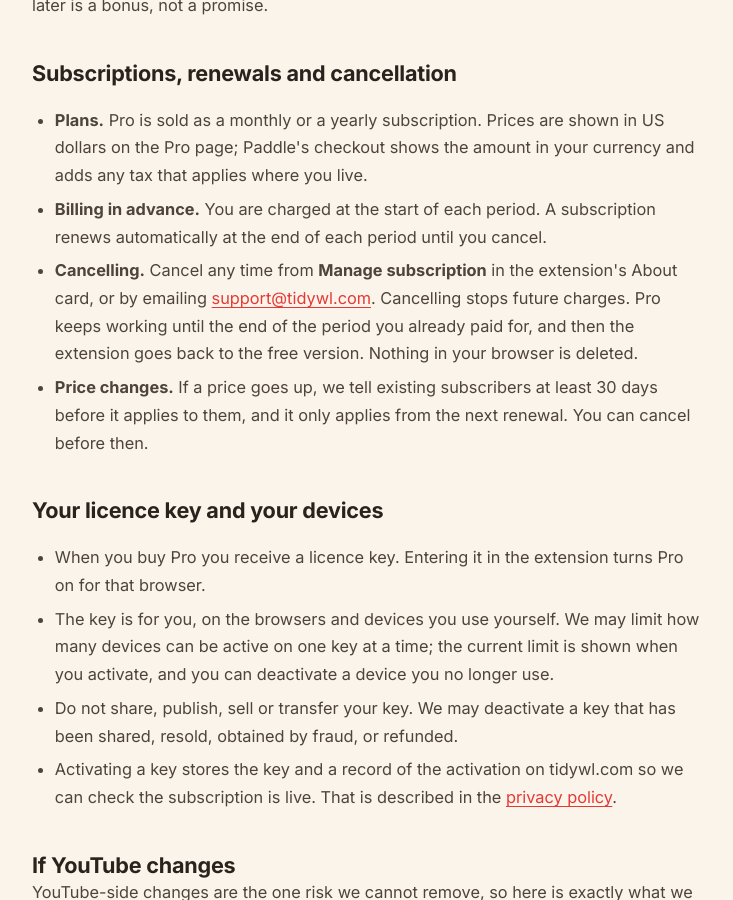
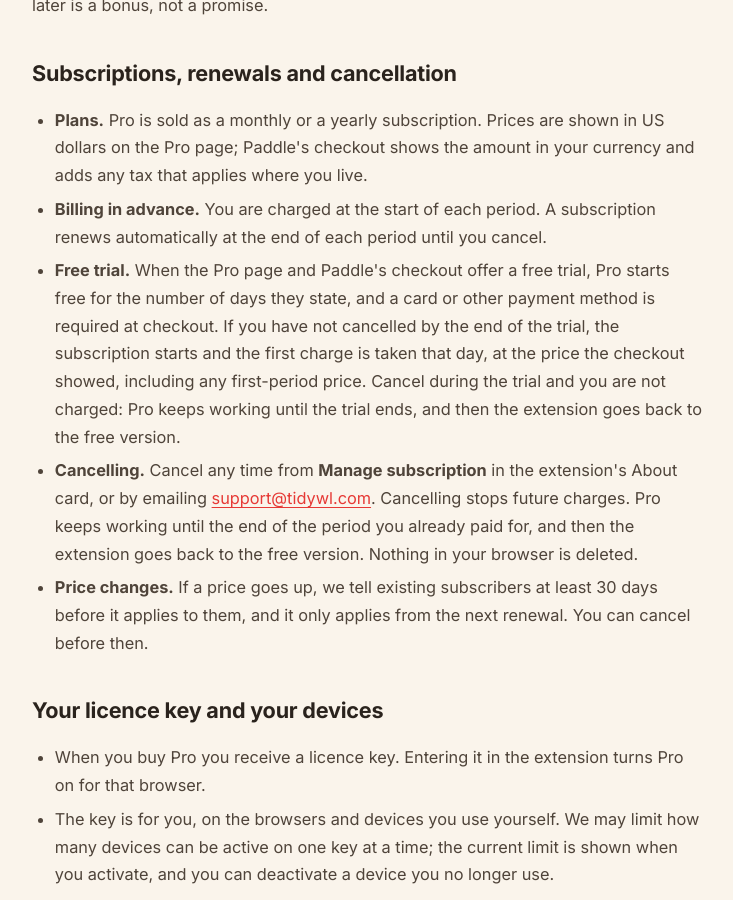
Before and after one commit to dominic-lam/tidywl-site, a Jekyll site: the page built from terms/index.html, in a window 1280 px wide and 900 px high, scrolled down 1632 px. Shown: the whole window, without its empty margins (272-1005 px from the left). Built offline with Jekyll 4.4.1, drawn with Linux system fonts in a browser that asks for light colours; some of the changed text lies outside the part shown.

Commit message:
pricing, terms, refunds: words for Pro's 7-day free trial
The pricing page reads license.trial from the live config, the extension card's switch, and only then says "Start 7 days free" with the card-required line; the terms gain a Free trial clause and the refund policy says a trial is not a charge. Paddle's trial goes on before the config switch, so the words never promise a trial the checkout does not give.

Co-Authored-By: Claude Opus 5.5 <noreply@anthropic.com>
Claude-Session: https://claude.ai/code/session_019D4Lkk2fjfM8ZP8JNgNv7h

```diff
--- a/refunds/index.html
+++ b/refunds/index.html
@@ -14,6 +14,7 @@ permalink: /refunds/
     <h2>The short version</h2>
     <ul>
       <li><strong>Any charge, within 14 days: full refund. No questions, no conditions, no exceptions.</strong> That includes renewals. If a yearly plan renewed and you meant to cancel, tell us within 14 days of the charge and it comes back. It does not matter how much you used TidyWL in those 14 days, and we will not ask.</li>
+      <li><strong>A free trial is not a charge.</strong> Cancel before it ends and nothing is taken. The first charge after a trial has the same 14-day window as any other.</li>
       <li><strong>After 14 days: cancel any time, no partial refund</strong> of the period you are in. Cancelling stops the next charge and Pro runs to the end of what you paid for.</li>
       <li><strong>Beyond the 14 days, you may still be covered</strong> if YouTube breaks a Pro feature — see below. That is an additional right, never a limit on the 14-day window.</li>
       <li><strong>Paddle returns the money</strong> to the card or account you paid with. Most refunds show up within 5 to 10 business days, depending on your bank.</li>
@@ -39,6 +40,7 @@ permalink: /refunds/
 
     <h2>Changes to this policy</h2>
     <ul>
+      <li><strong>2026-09-30</strong> — a free trial is not a charge, and the first charge after one has the same 14-day window. What is refunded, and when, did not change.</li>
       <li><strong>2026-09-13</strong> — how to ask. Email is the route, and the extension's About card opens that email for you. The page no longer says a reply to your Paddle receipt reaches us, which was never checked, or that paddle.net reaches the same refund: Paddle reviews refunds there under its own policy. What is refunded, and when, did not change.</li>
       <li><strong>2026-09-03</strong> — refund window extended from 7 days to 14, and stated as unconditional. Applies to every charge, including any made under the previous version.</li>
       <li><strong>2026-09-02</strong> — first version, published ahead of the Pro launch.</li>
--- a/terms/index.html
+++ b/terms/index.html
@@ -37,6 +37,7 @@ permalink: /terms/
     <ul>
       <li><strong>Plans.</strong> Pro is sold as a monthly or a yearly subscription. Prices are shown in US dollars on the Pro page; Paddle's checkout shows the amount in your currency and adds any tax that applies where you live.</li>
       <li><strong>Billing in advance.</strong> You are charged at the start of each period. A subscription renews automatically at the end of each period until you cancel.</li>
+      <li><strong>Free trial.</strong> When the Pro page and Paddle's checkout offer a free trial, Pro starts free for the number of days they state, and a card or other payment method is required at checkout. If you have not cancelled by the end of the trial, the subscription starts and the first charge is taken that day, at the price the checkout showed, including any first-period price. Cancel during the trial and you are not charged: Pro keeps working until the trial ends, and then the extension goes back to the free version.</li>
       <li><strong>Cancelling.</strong> Cancel any time from <strong>Manage subscription</strong> in the extension's About card, or by emailing <a href="mailto:support@tidywl.com">support@tidywl.com</a>. Cancelling stops future charges. Pro keeps working until the end of the period you already paid for, and then the extension goes back to the free version. Nothing in your browser is deleted.</li>
       <li><strong>Price changes.</strong> If a price goes up, we tell existing subscribers at least 30 days before it applies to them, and it only applies from the next renewal. You can cancel before then.</li>
     </ul>
@@ -79,6 +80,7 @@ permalink: /terms/
 
     <h2>Changes to these terms</h2>
     <ul>
+      <li><strong>2026-09-30</strong> — added <em>Free trial</em>, for Pro's 7-day free trial: a card is required, and cancelling before it ends means no charge. Nothing else changed.</li>
       <li><strong>2026-09-13</strong> — a correction to <em>Cancelling</em>. These terms said to cancel from a link in your Paddle receipt, and Paddle's receipt carries no such link, so they now point to Manage subscription in the extension's About card. Nothing you agreed to changed.</li>
       <li><strong>2026-09-02</strong> — first version, published ahead of the Pro launch.</li>
     </ul>
```
Also changed, not shown: pricing/index.html (+22 -1 lines).
